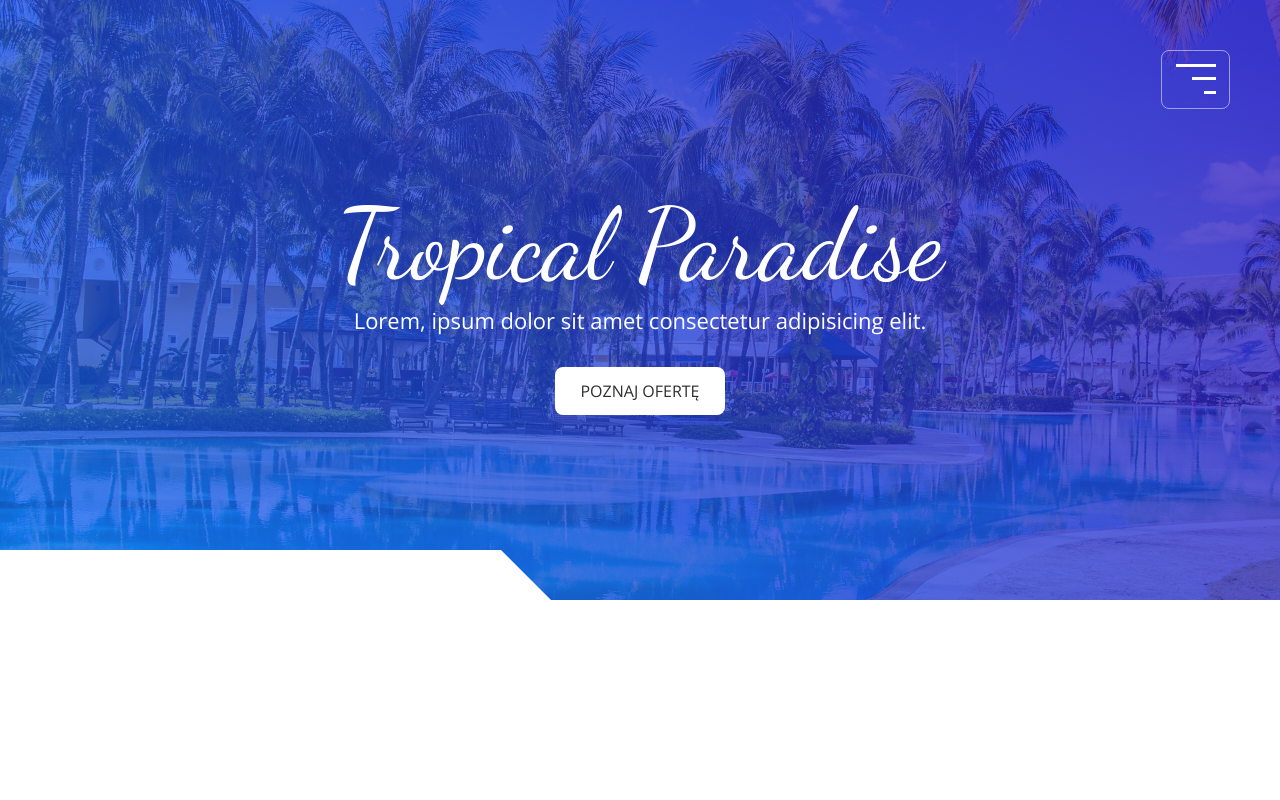
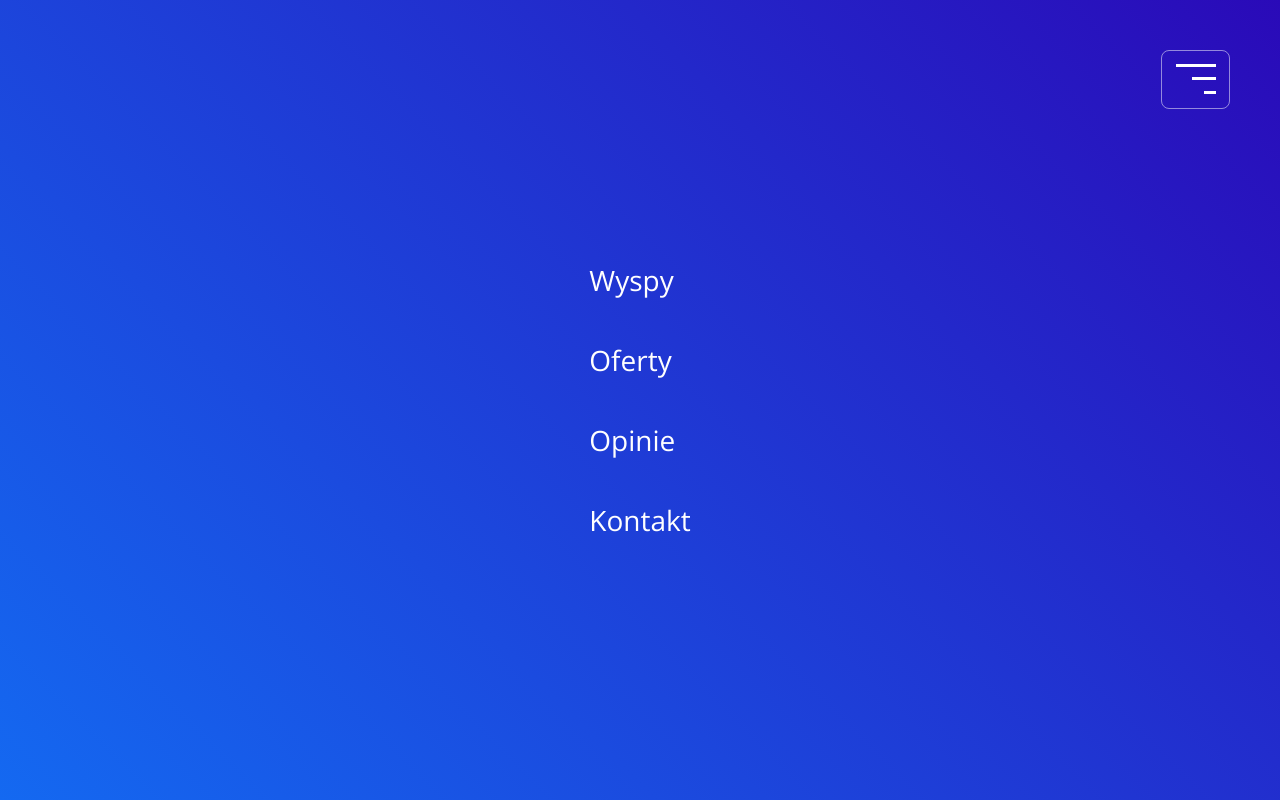
Before and after one commit to marqmarqmarq/kurs-tropical-island, a plain HTML site: page index.html in a window 1280 px wide. Both pictures are taken after a click on the button 1195 px from the left and 79 px from the top of the page. Drawn offline with nearby package versions, Linux system fonts and the light colour scheme.

Commit message:
nav etap2

```diff
--- a/index.html
+++ b/index.html
@@ -1,5 +1,6 @@
 <!DOCTYPE html>
 <html lang="pl">
+
 <head>
     <meta charset="UTF-8">
     <meta http-equiv="X-UA-Compatible" content="IE=edge">
@@ -8,21 +9,32 @@
 
     <link rel="preconnect" href="https://fonts.googleapis.com">
     <link rel="preconnect" href="https://fonts.gstatic.com" crossorigin>
-    <link href="https://fonts.googleapis.com/css2?family=Dancing+Script&family=Open+Sans:wght@300;700&display=swap" rel="stylesheet">
+    <link href="https://fonts.googleapis.com/css2?family=Dancing+Script&family=Open+Sans:wght@300;700&display=swap"
+        rel="stylesheet">
     <script src="https://kit.fontawesome.com/c5e5ae8dc0.js" crossorigin="anonymous"></script>
     <link rel="stylesheet" href="/css/main.css">
 </head>
+
 <body>
 
     <!-- navigation -->
 
-    <button class="burger-btn">
-        <div class="burger-btn__box">
-           <div class="burger-btn__bars"></div>
+    <nav class="nav">
+        <div class="nav__items">
+            <a href="#islands" class="nav__item">Wyspy</a>
+            <a href="#offers" class="nav__item">Oferty</a>
+            <a href="#reviews" class="nav__item">Opinie</a>
+            <a href="#contact" class="nav__item">Kontakt</a>
         </div>
-    </button>
+    </nav>
 
-    <nav class="nav"></nav>
+
+        <button class="burger-btn">
+            <div class="burger-btn__box">
+                <div class="burger-btn__bars"></div>
+            </div>
+        </button>
+
 
     <!-- header -->
     <header class="header section">
@@ -34,4 +46,5 @@
 
     <script src="/js/main.js"></script>
 </body>
+
 </html>
--- a/js/main.js
+++ b/js/main.js
@@ -0,0 +1,16 @@
+const nav = document.querySelector('.nav');
+const navBtn = document.querySelector('.burger-btn');
+const allNavItems = document.querySelectorAll('.nav__item')
+
+
+const handleNav = () => {
+    nav.classList.toggle('nav--active')
+
+    allNavItems.forEach(item => {
+      item.addEventListener('click', () =>{
+        nav.classList.remove('nav--active')
+      })
+    });
+}
+
+navBtn.addEventListener('click', handleNav)
--- a/sass/main.scss
+++ b/sass/main.scss
@@ -2,7 +2,9 @@
 @import './components';
 @import './mixins';
 
-*, *::before, *::after {
+*,
+*::before,
+*::after {
     box-sizing: border-box;
     margin: 0;
     padding: 0;
@@ -19,6 +21,51 @@ body {
 }
 
 // navigation
+
+.nav {
+    position: fixed;
+    top: 0;
+    display: flex;
+    justify-content: center;
+    align-items: center;
+    height: 100vh;
+    width: 100%;
+    transform: translateX(100%);
+    transition: .5s cubic-bezier(0.65,0.05, 0.36, 1);
+    background-image: $blue-gradient-solid;
+    z-index: 100;
+
+    &--active {
+        transform: translateX(0);
+    }
+
+    &__item {
+        position: relative;
+        display: block;
+        margin: 0.5em 0;
+        padding: 0.5em 2em;
+        font-size: 2.8rem;
+        color: $pure-white;
+        text-decoration: none;
+
+        &::before {
+            position: absolute;
+            top: 0;
+            left: 0;
+            width: 3px;
+            height: 100%;
+            transform: scaleY(0);
+            background-color: $pure-white;
+            transition: transform .3s;
+            content: '';
+        }
+
+        &:hover::before {
+            transform: scaleY(1);
+        }
+    }
+}
+
 .burger-btn {
     position: fixed;
     top: 20px;
@@ -36,6 +83,7 @@ body {
     }
 
     &:hover {
+
         .burger-btn__bars::after,
         .burger-btn__bars::before {
             width: 100%;
```
Also changed, not shown: css/main.css, 1 other file. Lines whose indentation alone changed are shown as unchanged.
